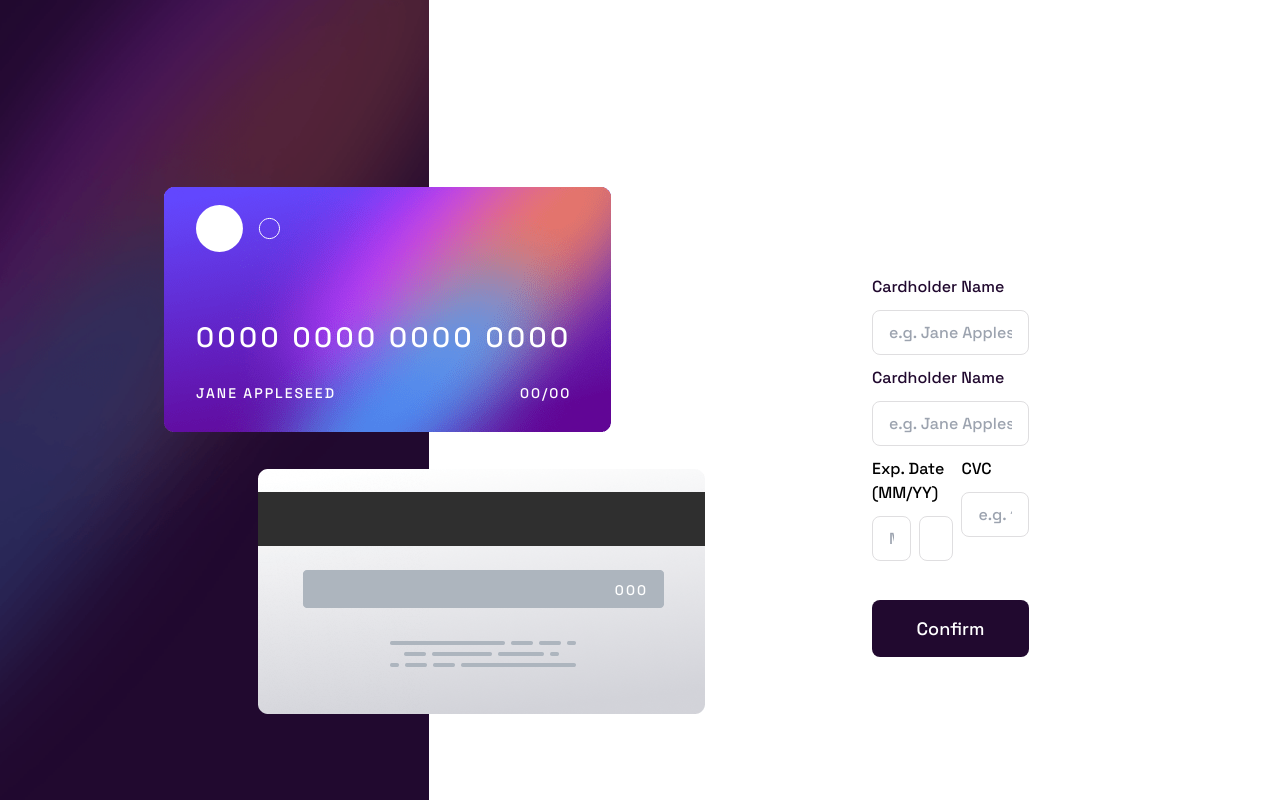
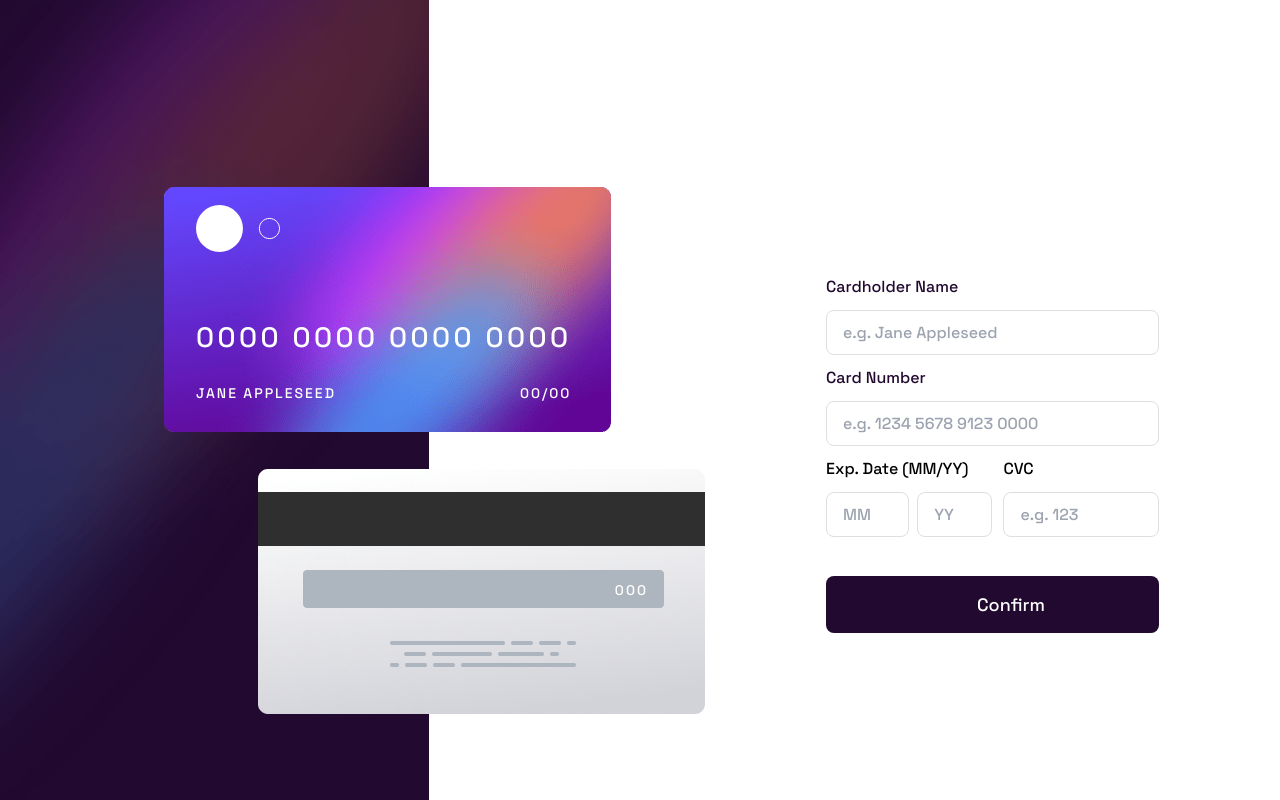
Before and after one commit to mate1225/Interactive_Card_Details, a React (Vite) app: page / in a window 1280 px wide. Built offline with nearby package versions, Linux system fonts and the light colour scheme.

Commit message:
layout finished

```diff
--- a/src/App.tsx
+++ b/src/App.tsx
@@ -2,6 +2,7 @@ import "./App.css";
 //tsx
 import BackgroundImage from "./components/BackgroundImage";
 import Card from "./components/card/Card";
+import FinishPage from "./components/formComponents/FinishPage";
 import FormSection from "./components/formComponents/FormSection";
 
 function App() {
@@ -10,7 +11,10 @@ function App() {
       <div className=" xl:flex  ">
         <BackgroundImage />
         <Card />
-        <FormSection />
+        <div className=" w-[100%] xl:flex   xl:justify-center ">
+          <FormSection />
+          {/* <FinishPage /> */}
+        </div>
       </div>
     </>
   );
--- a/src/components/card/Card.tsx
+++ b/src/components/card/Card.tsx
@@ -1,6 +1,5 @@
 //images
 
-/* import complete from "../../images/icon-complete.svg"; */
 import CardBack from "./CardBack";
 import CardFront from "./CardFront";
 
--- a/src/components/card/CardBack.tsx
+++ b/src/components/card/CardBack.tsx
@@ -4,7 +4,7 @@ export default function CardBack(props: { cv: string }) {
 
   return (
     <div className="flex">
-      <div className="relative ml-[4.56rem] mr-4 mt-8 xl:ml-[16.12rem] xl:mt-[2.31rem] xl:w-[27.9375rem] ">
+      <div className="relative ml-[4.56rem] mr-4 mt-8 xl:ml-[16.12rem] xl:mr-0 xl:mt-[2.31rem] xl:w-[27.9375rem]">
         <img src={cardBack} className="  h-[9.8125rem] xl:h-[15.3125rem] " />
         <p className=" tracking-[0.08038rem absolute right-0 top-0 mr-[2.31rem] mt-[4.3rem]  text-[0.5625rem] text-white xl:mr-[3.56rem] xl:mt-[6.94rem] xl:text-[0.875rem] xl:tracking-[0.125rem] ">
           {props.cv === "" ? "000" : props.cv}
--- a/src/components/formComponents/ConfirmButton.tsx
+++ /dev/null
@@ -1,11 +0,0 @@
-export default function ConfirmButton() {
-  return (
-    <>
-      <div className=" mx-6 mt-7 grid  ">
-        <button className=" min-w-0 rounded-lg bg-DeepViolet   py-[0.94rem] text-[1.125rem] text-white hover:bg-Gradient ">
-          Confirm
-        </button>
-      </div>
-    </>
-  );
-}
--- /dev/null
+++ b/src/components/formComponents/CustomButton.tsx
@@ -0,0 +1,11 @@
+export default function CustomButton(props: { text: string; style: string }) {
+  return (
+    <>
+      <div className={` mx-6  grid ${props.style} `}>
+        <button className=" min-w-0 rounded-lg bg-DeepViolet   py-[0.94rem] text-[1.125rem] text-white hover:bg-Gradient xl:px-[9.44rem] ">
+          {props.text}
+        </button>
+      </div>
+    </>
+  );
+}
--- /dev/null
+++ b/src/components/formComponents/FinishPage.tsx
@@ -0,0 +1,19 @@
+import complete from "../../images/icon-complete.svg";
+import CustomButton from "./CustomButton";
+export default function FinishPage() {
+  return (
+    <div className=" mt-[3.02rem] xl:mt-[19.06rem]">
+      <div className=" flex justify-center">
+        <img src={complete} className=" w-[5rem]" />
+      </div>
+
+      <h1 className=" mt-[2.19rem] text-center text-[1.75rem] tracking-[0.21388rem] text-DeepViolet">
+        THANK YOU!
+      </h1>
+      <p className=" mt-4 text-center text-[1.125rem] text-PurplishGrey">
+        We’ve added your card details
+      </p>
+      <CustomButton text="Continue" style="mt-[3rem]" />
+    </div>
+  );
+}
--- a/src/components/formComponents/FormSection.tsx
+++ b/src/components/formComponents/FormSection.tsx
@@ -1,23 +1,23 @@
 import BottomSection from "./BottomSection";
-import ConfirmButton from "./ConfirmButton";
+import CustomButton from "./CustomButton";
 import Inputs from "./Inputs";
 
 export default function FormSection() {
   return (
-    <div className=" mt-[3.02rem]  xl:ml-[7.94rem] xl:mr-[14.19rem] xl:mt-[17.19rem]  ">
+    <div className=" mt-[3.02rem]  xl:mt-[17.19rem] xl:max-w-[23.8125rem]  ">
       <section>
         <Inputs
+          labelValue="Cardholder Name"
           placeholderValue="e.g. Jane Appleseed"
-          labelValue="Cardholder Name"
           style="mx-6"
         />
         <Inputs
-          placeholderValue="e.g. Jane Appleseed"
-          labelValue="Cardholder Name"
+          labelValue="Card Number"
+          placeholderValue="e.g. 1234 5678 9123 0000"
           style="mx-6"
         />
         <BottomSection />
-        <ConfirmButton />
+        <CustomButton text="Confirm" style="mt-7" />
       </section>
     </div>
   );
```
